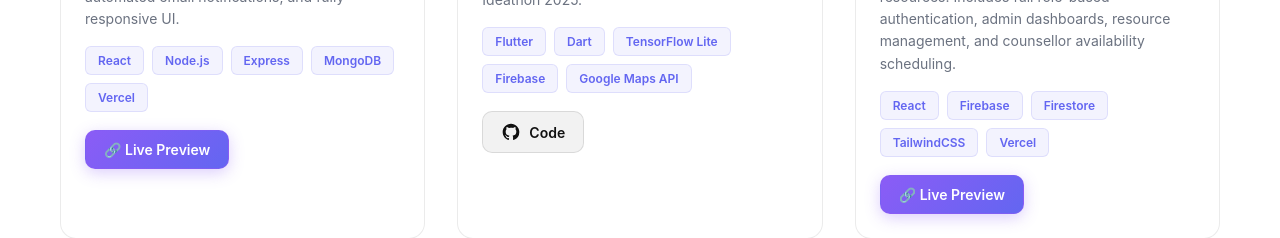
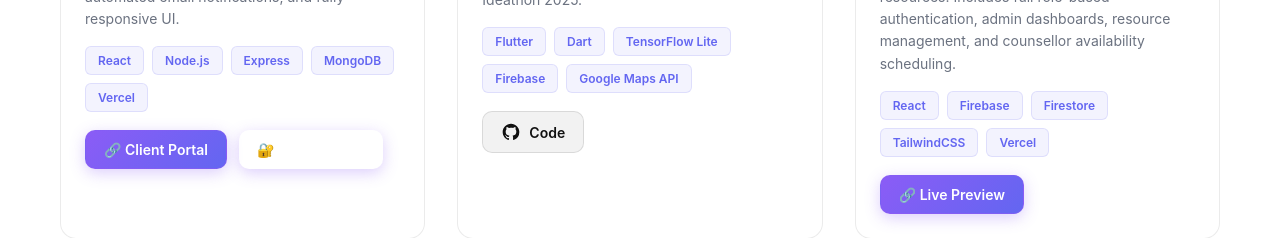
Before and after one commit to kiruthik13/portfolio, a React (Vite) app in the folder frontend/: page / in a window 1280 px wide. Shown: the part 5900-6138 px from the top of the page. Built offline with nearby package versions, Linux system fonts and the light colour scheme.

Commit message:
feat: update Fencing Business Management project URLs and UI

```diff
--- a/frontend/src/pages/Projects.jsx
+++ b/frontend/src/pages/Projects.jsx
@@ -8,7 +8,8 @@ const projects = [
     tech: ['React', 'Node.js', 'Express', 'MongoDB', 'Vercel'],
     category: 'Web App',
     featured: true,
-    liveUrl: 'https://fencing-business-management-applica.vercel.app'
+    liveUrl: 'https://athanooraman-fencing.vercel.app/signin',
+    adminUrl: 'https://athanooraman-fencings.vercel.app/admin-login'
   },
   {
     title: 'Environment Waste Management System - "Ease" App',
@@ -107,7 +108,18 @@ export default function Projects() {
                       rel="noopener noreferrer"
                       className="project-btn live-btn"
                     >
-                      🔗 Live Preview
+                      🔗 {project.adminUrl ? 'Client Portal' : 'Live Preview'}
+                    </a>
+                  )}
+                  {project.adminUrl && (
+                    <a
+                      href={project.adminUrl}
+                      target="_blank"
+                      rel="noopener noreferrer"
+                      className="project-btn live-btn"
+                      style={{ background: 'var(--primary-gradient)', border: 'none' }}
+                    >
+                      🔐 Admin Portal
                     </a>
                   )}
                   {project.githubUrl && (
```
